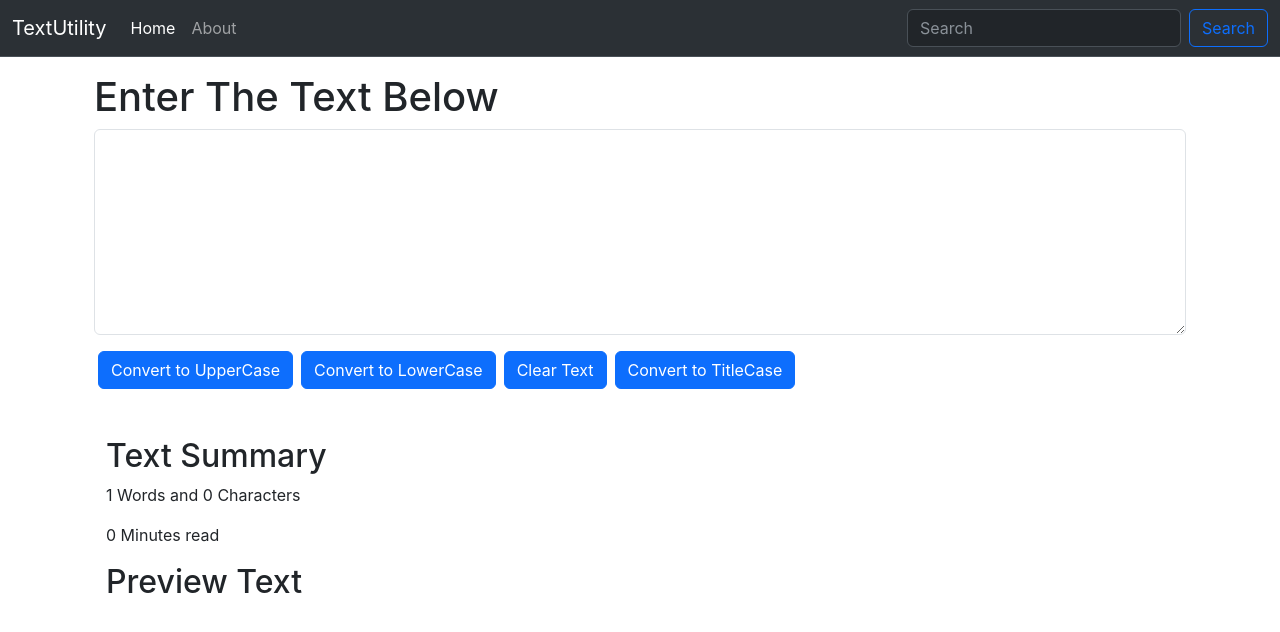
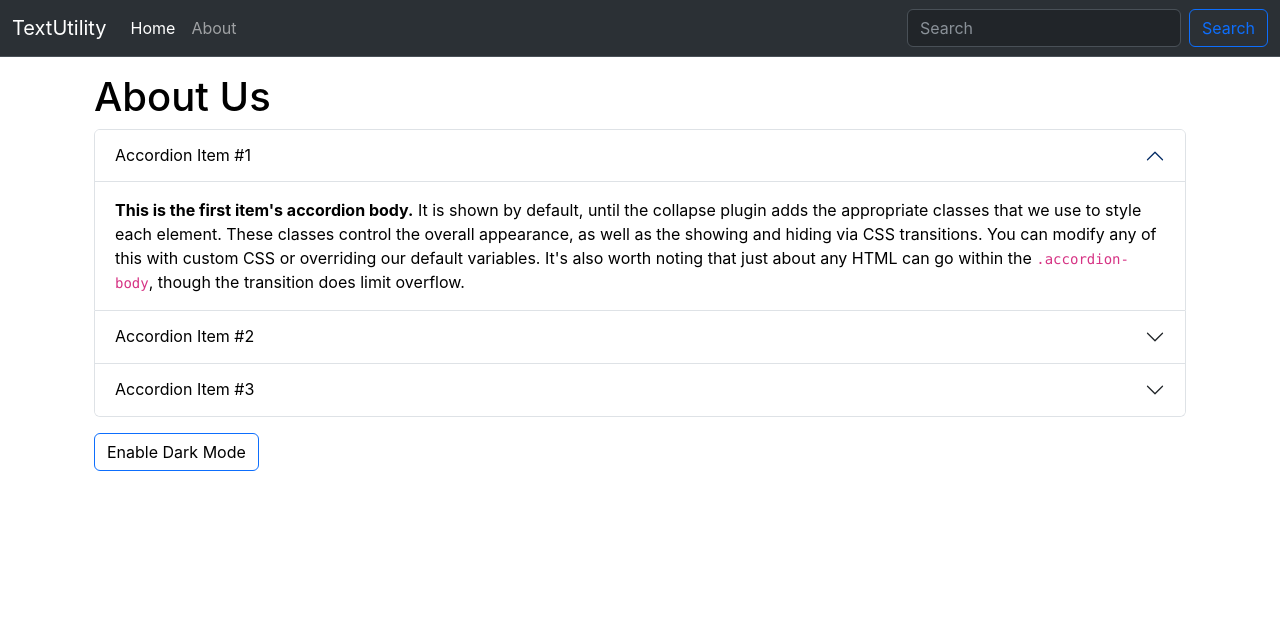
Before and after one commit to coder1311/P1_TextUtility, a React (Create React App) app: page / in a window 1280 px wide. Shown: the top 632 px of the page. Built offline with nearby package versions, Linux system fonts and the light colour scheme.

Commit message:
TextUtility commit-4

```diff
--- a/src/App.js
+++ b/src/App.js
@@ -1,12 +1,14 @@
+import About from "./components/About";
 import Navbar from "./components/Navbar";
-import TextForm from "./components/TextForm";
+// import TextForm from "./components/TextForm";
 
 function App() {
   return (
     <>
       <Navbar title="TextUtility" />
       <div className="container my-3">
-        <TextForm heading="Enter The Text Below"/>
+        {/* <TextForm heading="Enter The Text Below"/> */}
+        <About></About>
       </div>
 
     </>
--- /dev/null
+++ b/src/components/About.js
@@ -0,0 +1,128 @@
+import React, {useState} from "react";
+
+export default function About() {
+
+    const toggleStyle = () =>{
+
+            if (myStyle.color === 'black'){
+                setMyStyle({
+                    color : 'white',
+                    backgroundColor :'black'
+            })
+                setBtnText("Enable Light Mode")
+            }
+
+            else{
+                setMyStyle({
+                    color : 'black',
+                    backgroundColor :'white'
+                })
+                setBtnText("Enable Dark Mode")
+            }
+    }
+
+    const [myStyle, setMyStyle] = useState({
+        color : 'black',
+        backgroundColor : 'white'
+    })
+    const [btnText, setBtnText] = useState("Enable Dark Mode")
+
+  return (
+    <div className="container my-3" style={myStyle}>
+      <h1>About Us</h1>
+      <div className="accordion" id="accordionExample">
+        <div className="accordion-item">
+          <h2 className="accordion-header">
+            <button style={myStyle}
+              className="accordion-button"
+              type="button"
+              data-bs-toggle="collapse"
+              data-bs-target="#collapseOne"
+              aria-expanded="true"
+              aria-controls="collapseOne"
+            >
+              Accordion Item #1
+            </button>
+          </h2>
+          <div
+            id="collapseOne"
+            className="accordion-collapse collapse show"
+            data-bs-parent="#accordionExample"
+          >
+            <div className="accordion-body" style={myStyle}>
+              <strong>This is the first item's accordion body.</strong> It is
+              shown by default, until the collapse plugin adds the appropriate
+              classes that we use to style each element. These classes control
+              the overall appearance, as well as the showing and hiding via CSS
+              transitions. You can modify any of this with custom CSS or
+              overriding our default variables. It's also worth noting that just
+              about any HTML can go within the <code>.accordion-body</code>,
+              though the transition does limit overflow.
+            </div>
+          </div>
+        </div>
+        <div className="accordion-item">
+          <h2 className="accordion-header">
+            <button style={myStyle}
+              className="accordion-button collapsed"
+              type="button"
+              data-bs-toggle="collapse"
+              data-bs-target="#collapseTwo"
+              aria-expanded="false"
+              aria-controls="collapseTwo"
+            >
+              Accordion Item #2
+            </button>
+          </h2>
+          <div
+            id="collapseTwo"
+            className="accordion-collapse collapse"
+            data-bs-parent="#accordionExample"
+          >
+            <div className="accordion-body" style={myStyle}>
+              <strong>This is the second item's accordion body.</strong> It is
+              hidden by default, until the collapse plugin adds the appropriate
+              classes that we use to style each element. These classes control
+              the overall appearance, as well as the showing and hiding via CSS
+              transitions. You can modify any of this with custom CSS or
+              overriding our default variables. It's also worth noting that just
+              about any HTML can go within the <code>.accordion-body</code>,
+              though the transition does limit overflow.
+            </div>
+          </div>
+        </div>
+        <div className="accordion-item">
+          <h2 className="accordion-header">
+            <button style={myStyle}
+              className="accordion-button collapsed"
+              type="button"
+              data-bs-toggle="collapse"
+              data-bs-target="#collapseThree"
+              aria-expanded="false"
+              aria-controls="collapseThree"
+            >
+              Accordion Item #3
+            </button>
+          </h2>
+          <div
+            id="collapseThree"
+            className="accordion-collapse collapse"
+            data-bs-parent="#accordionExample"
+          >
+            <div className="accordion-body" style={myStyle}>
+              <strong>This is the third item's accordion body.</strong> It is
+              hidden by default, until the collapse plugin adds the appropriate
+              classes that we use to style each element. These classes control
+              the overall appearance, as well as the showing and hiding via CSS
+              transitions. You can modify any of this with custom CSS or
+              overriding our default variables. It's also worth noting that just
+              about any HTML can go within the <code>.accordion-body</code>,
+              though the transition does limit overflow.
+            </div>
+          </div>
+        </div>
+      </div>
+      <button type="button" onClick={toggleStyle} class="btn btn-primary my-3" style={myStyle}>{btnText}</button>
+    </div>
+  );
+}
```
